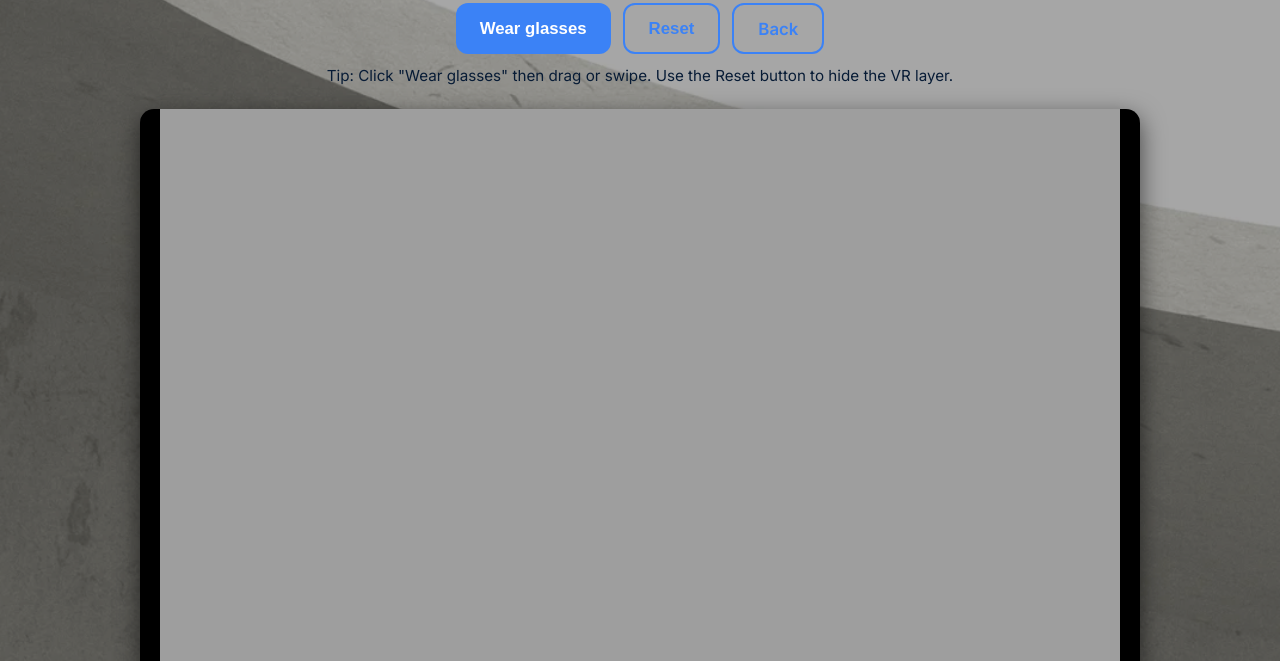
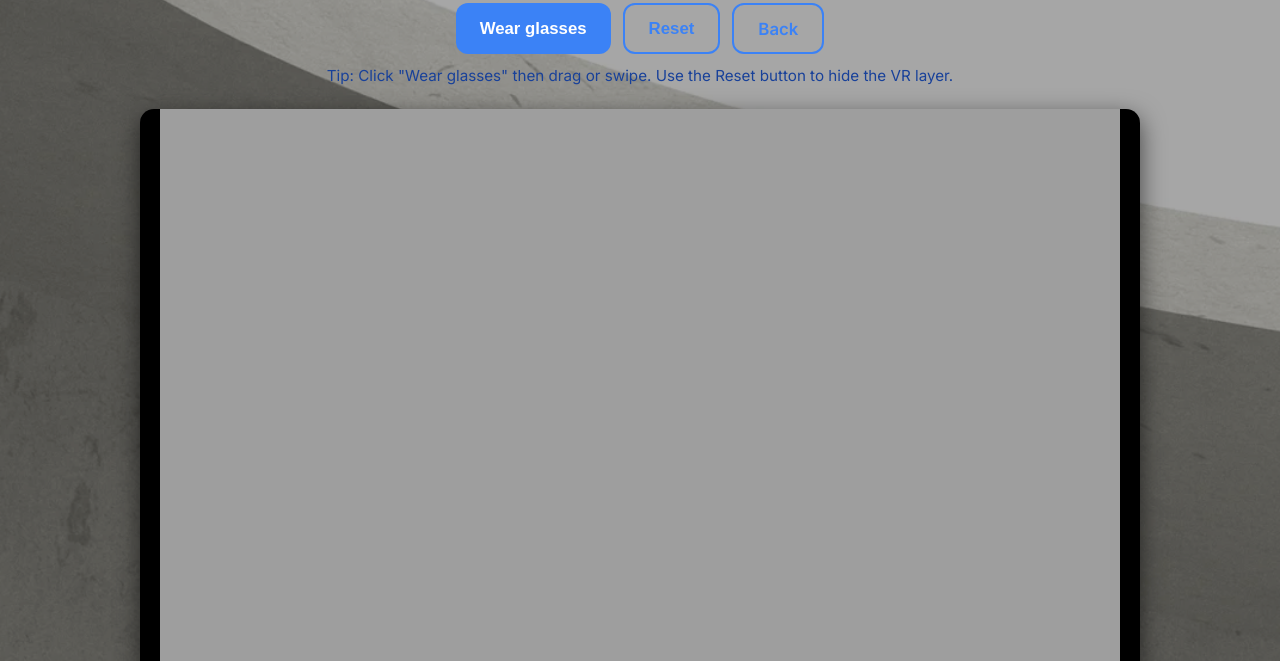
Before and after one commit to ZhanyaG/FinalProjClo3d, a plain HTML site: page reveal.html in a window 1280 px wide. Shown: the part 139-800 px from the top of the page. Drawn offline with Linux system fonts and the light colour scheme.

Commit message:
color change

```diff
--- a/styles.css
+++ b/styles.css
@@ -116,7 +116,7 @@ body.reveal-page .btn-ghost:hover { background:#3b82f6; color:#fff; }
   display:block;
 }
 
-.hint { color: #0b2a52; font-size:.95rem; text-align:center; }
+.hint { color: #2563eb; font-size:.95rem; text-align:center; }
 
 .footer { margin-top:24px; text-align:center; color: #f0f4f8; font-size:.85rem; }
 
```
